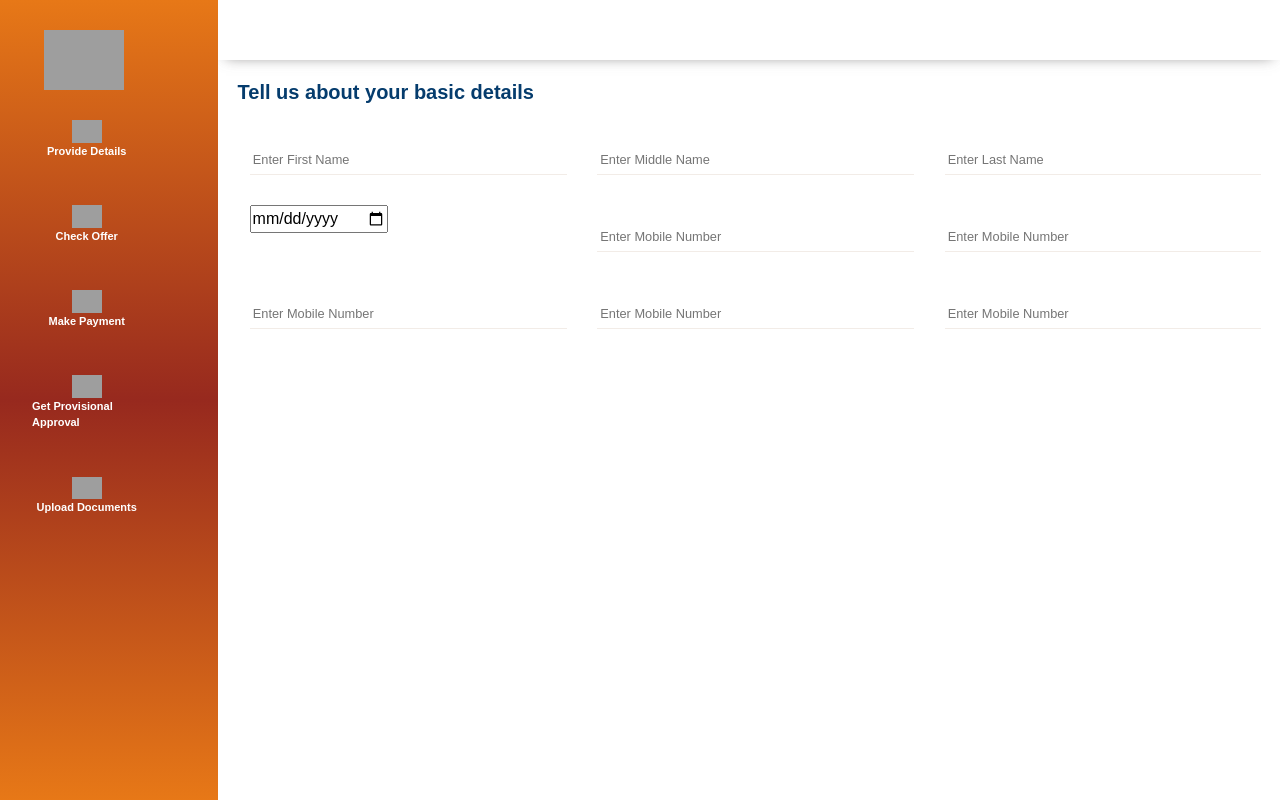
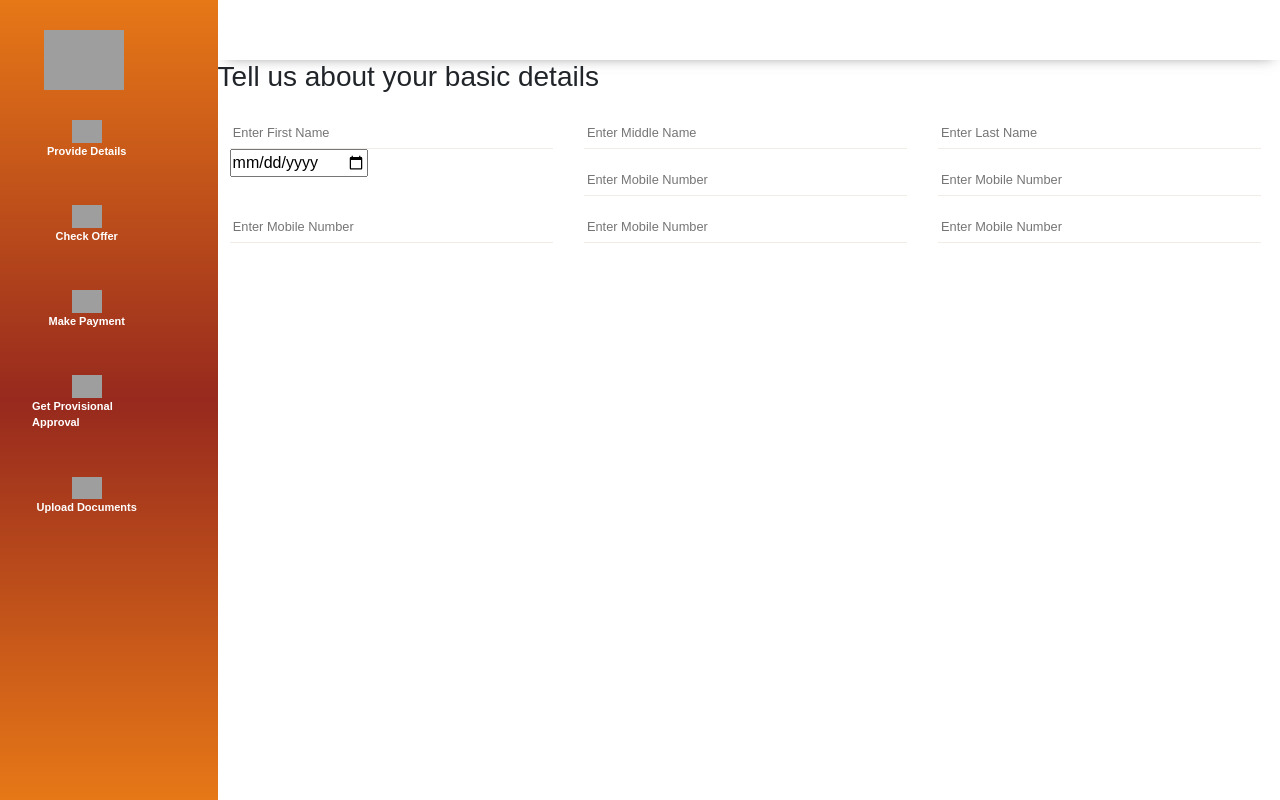
Before and after one commit to Irshad-1/los, a React (Create React App) app: page /userverification in a window 1280 px wide. Built offline with nearby package versions, Linux system fonts and the light colour scheme; grey boxes are pictures that could not be loaded.

Commit message:
confilict resolve

```diff
--- a/src/Assets/css/UserVerification.module.css
+++ b/src/Assets/css/UserVerification.module.css
@@ -32,20 +32,7 @@
 
 .borderBottom {
     width:100%;
-    margin-bottom: 20px;
     height:60px;
     box-shadow: 0 5px 13px -8px rgb(93 91 91 / 75%);
     padding: 0.75rem 0;
 }
-.formDiv{
-    margin-left: 20px;
-}
-.formDiv h3{
-    font-size: 1.25rem;
-    color: #053c6d;
-    margin-bottom: 1.5rem;
-    font-weight: 700;
-}
-.marginBottom{
-    margin-bottom: 30px;
-}
```
